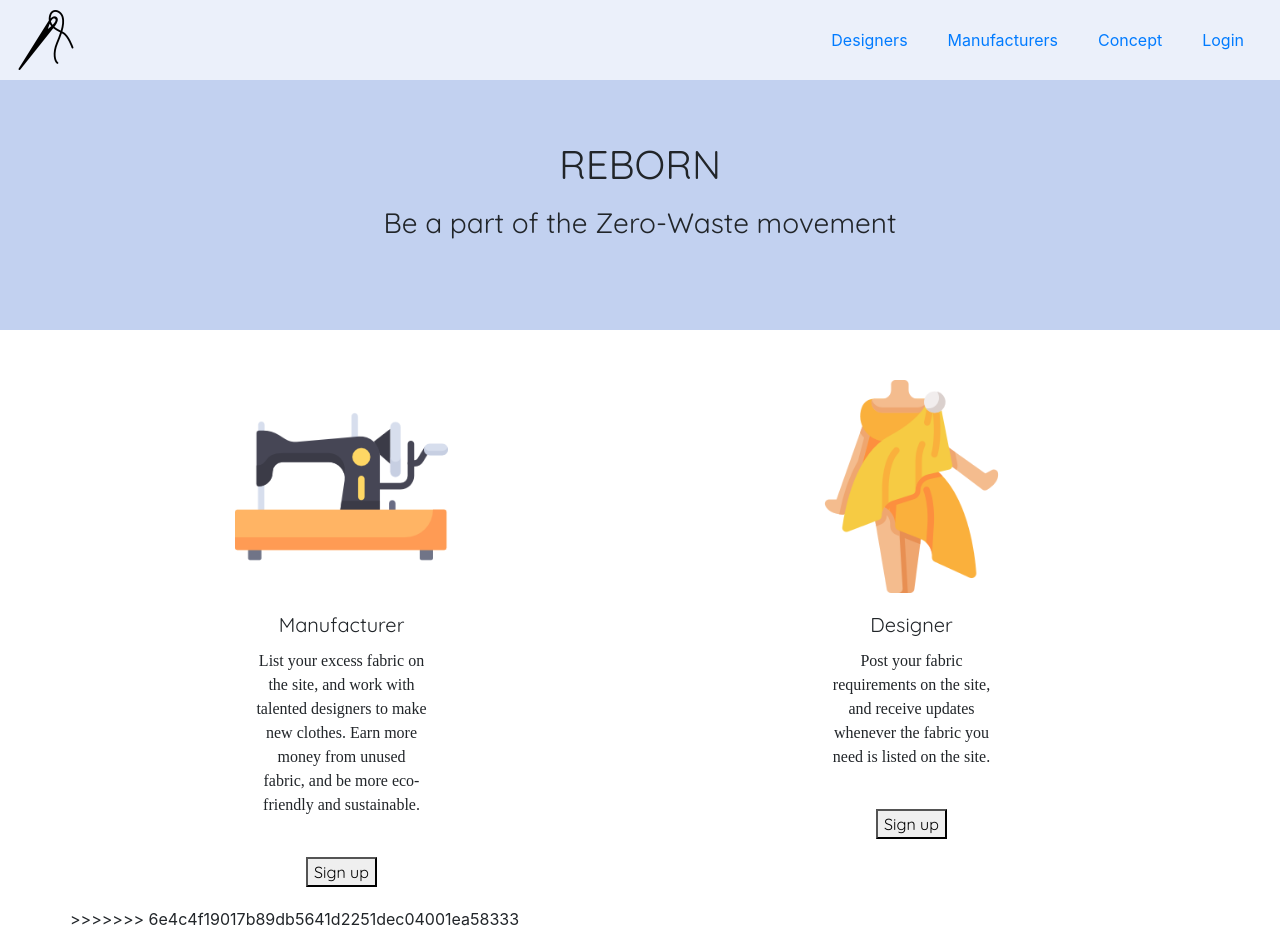
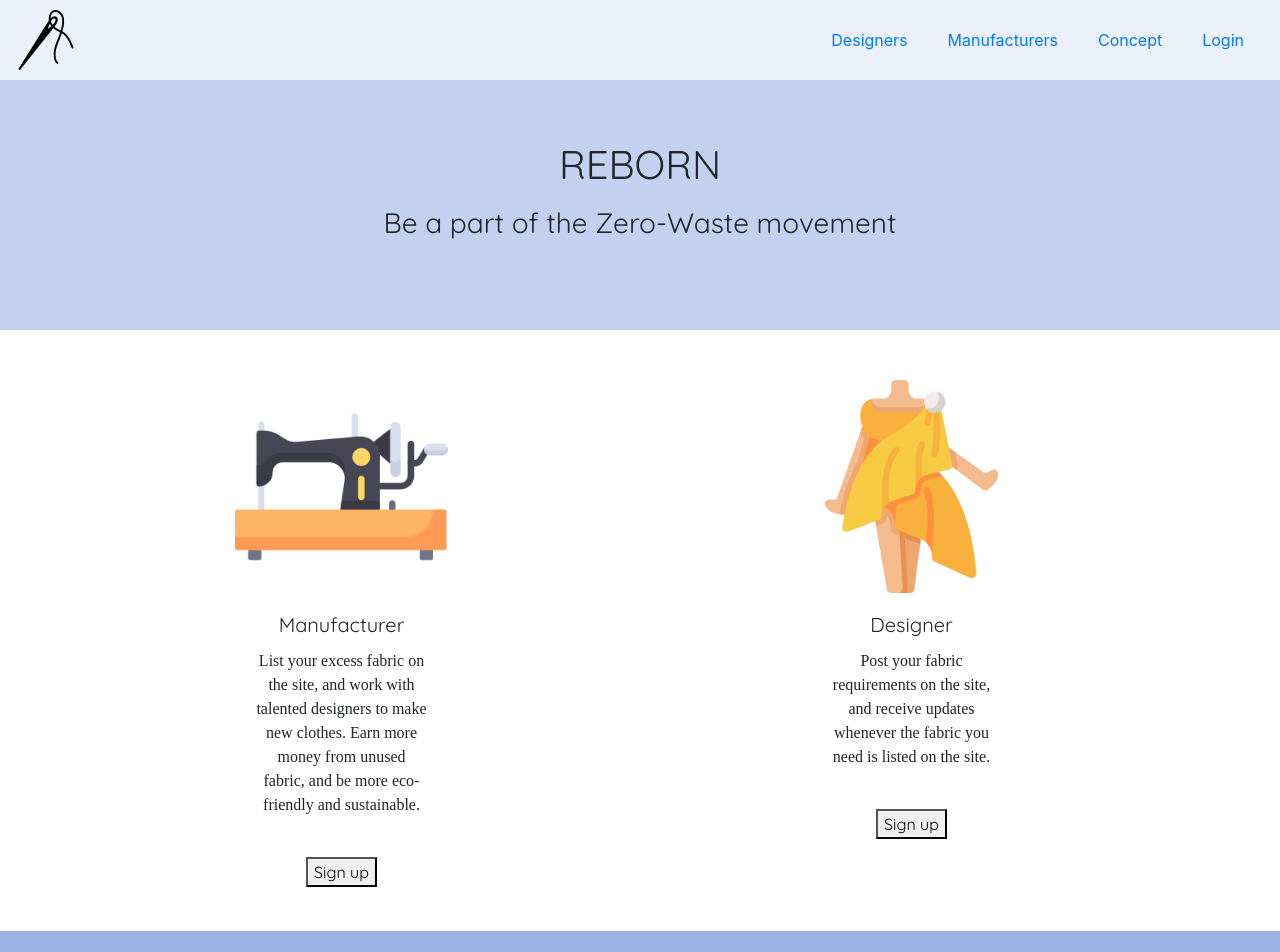
Before and after one commit to juanibe/reborn-zero-waste, a React (Create React App) app in the folder client/: page / in a window 1280 px wide. Shown: the top 952 px of the page. Built offline with nearby package versions, Linux system fonts and the light colour scheme; no server answers; a web font is replaced by a local one.

Commit message:
debugging changes

```diff
--- a/client/src/pages/Home.js
+++ b/client/src/pages/Home.js
@@ -41,14 +41,9 @@ class Home extends Component {
                 title={content.individuals.title}
                 text={content.individuals.text}
                 image={content.manufacturer.image}
-<<<<<<< HEAD
-                signUpLink={<ModalIndividual getUser={this.props.getUser} />} />
-            </div>
-=======
                 signUpLink={<ModalIndividual getUser={this.props.getUser} />}
               />
             </div> */}
->>>>>>> 6e4c4f19017b89db5641d2251dec04001ea58333
           </div>
         </div>
       </div>
--- a/client/src/pages/Manufacturer-private.js
+++ b/client/src/pages/Manufacturer-private.js
@@ -100,7 +100,7 @@ class ManufacturerPrivate extends Component {
                       placeholder="How many meters do you have ? "
                       name="amountfabrics"
                       value={this.state.amountfabrics}
-                      onChange={e => this.handleChange(e)}
+                      //   onChange={e => this.handleChange(e)}
                     />
                   </Form.Group>
 
```
